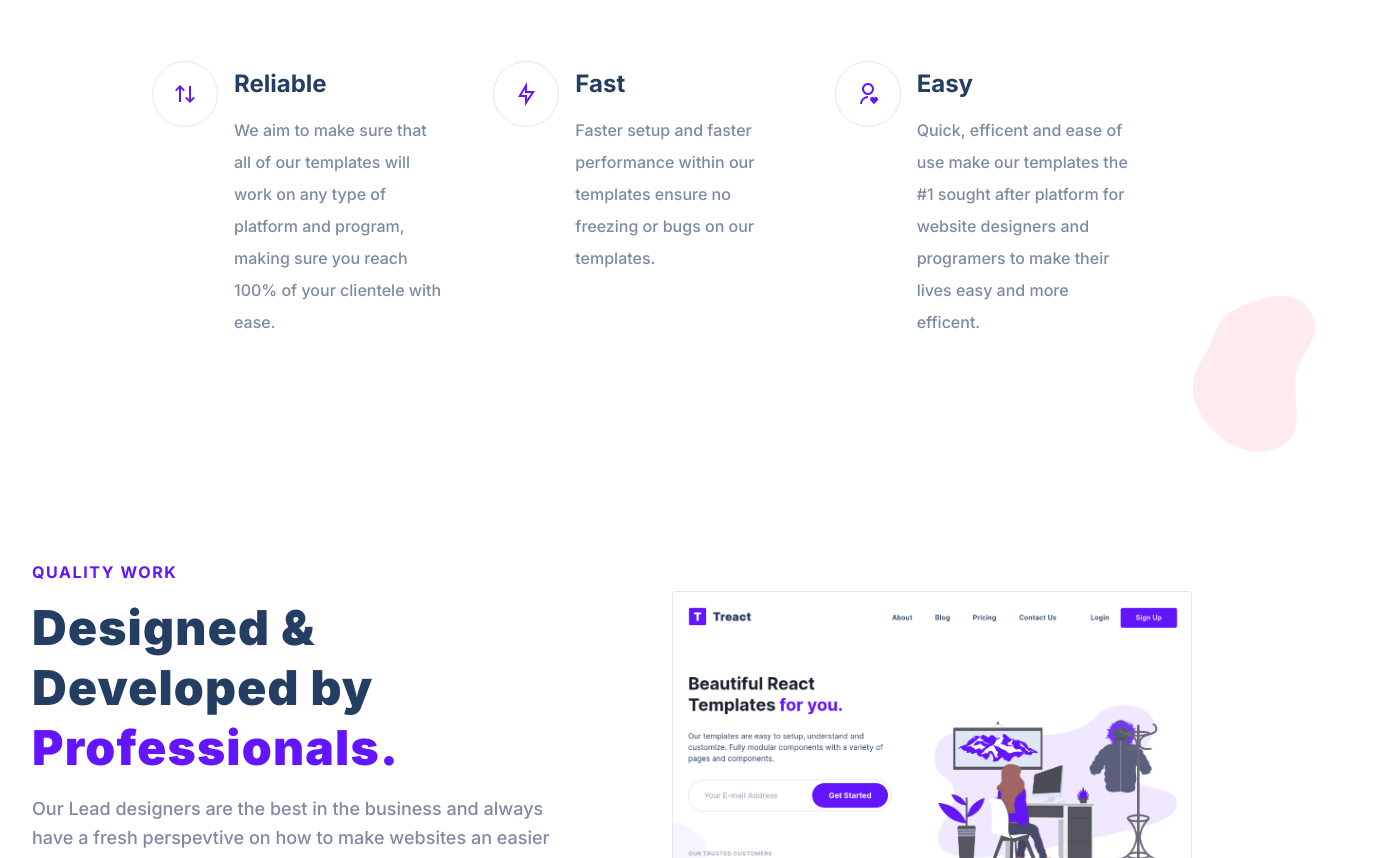
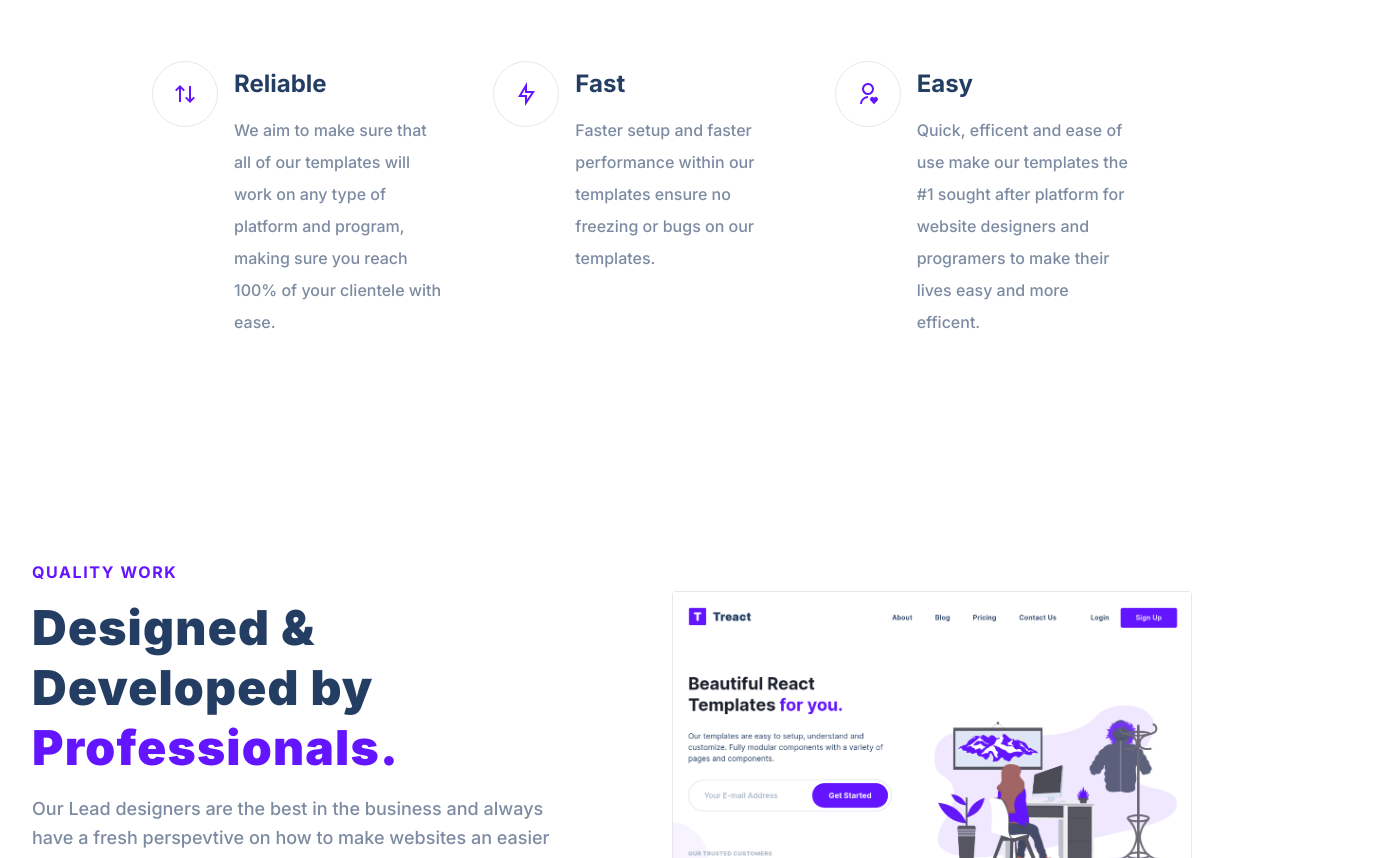
Before and after one commit to JosephKrizewicz/Treact-webpage, a plain HTML site: page index.html in a window 1280 px wide. Shown: the part 1361-2219 px from the top of the page, 1376 px wide, since content can reach past the window. Drawn offline with Linux system fonts and the light colour scheme.

Commit message:
second entry

```diff
--- a/index.html
+++ b/index.html
@@ -247,20 +247,6 @@
             </div>
           </div>
         </div>
-        <svg
-          width="600"
-          height="600"
-          viewBox="0 0 600 600"
-          xmlns="http://www.w3.org/2000/svg"
-          class="features__blob"
-        >
-          <g transform="translate(300,300)">
-            <path
-              d="M125,-160.4C159.9,-146.7,184.6,-107.3,178.8,-70.9C173.1,-34.4,137,-0.8,128.8,47.3C120.7,95.5,140.6,158.2,123.8,198.4C107,238.6,53.5,256.3,5.4,248.9C-42.7,241.5,-85.4,208.9,-112.7,172.1C-140,135.3,-151.8,94.2,-146.3,59.7C-140.8,25.1,-117.9,-2.9,-104,-30.1C-90.1,-57.3,-85,-83.7,-69.1,-103.5C-53.3,-123.4,-26.6,-136.7,9.2,-149.4C45.1,-162,90.1,-174,125,-160.4Z"
-              fill="#FFB4BC"
-            ></path>
-          </g>
-        </svg>
       </section>
       <section id="quality">
         <div class="container">
```
